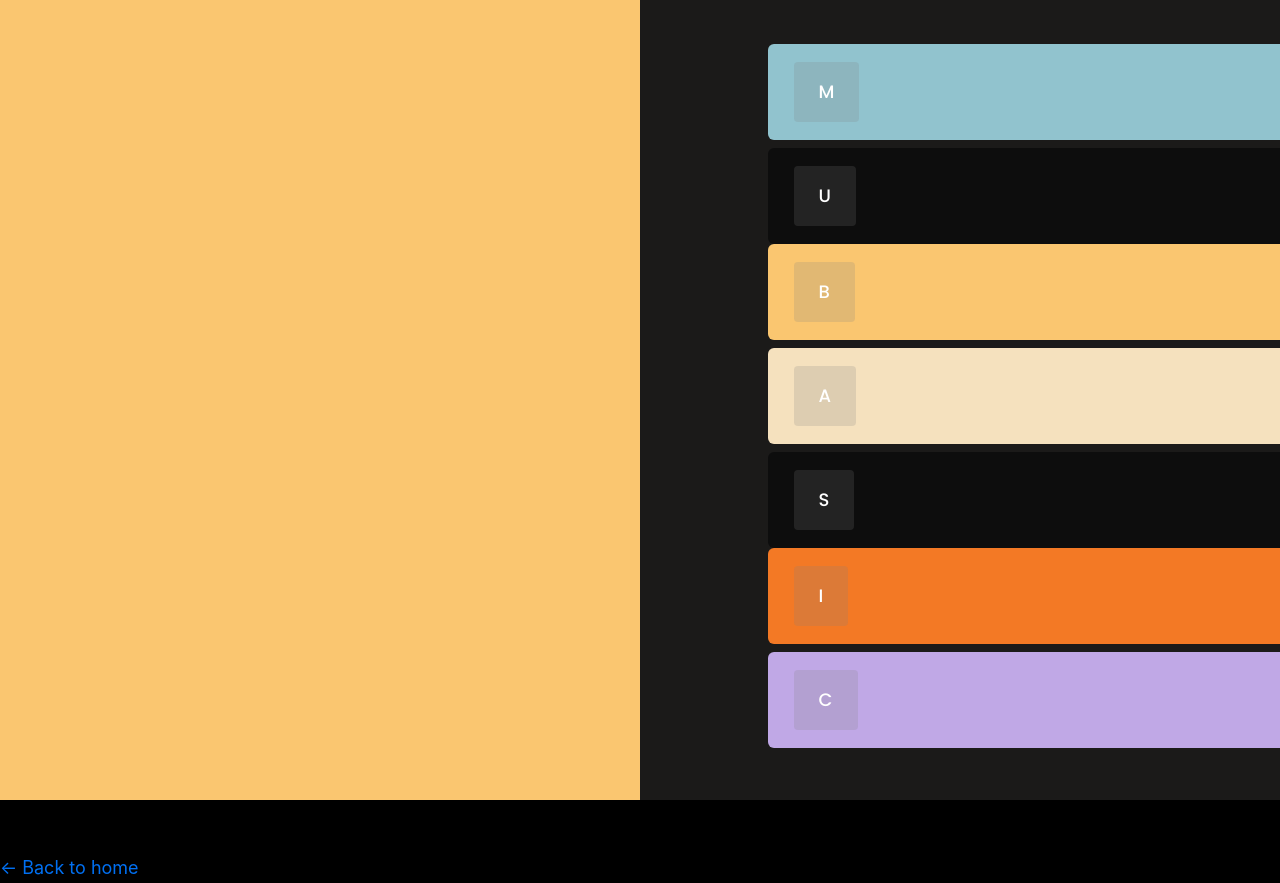
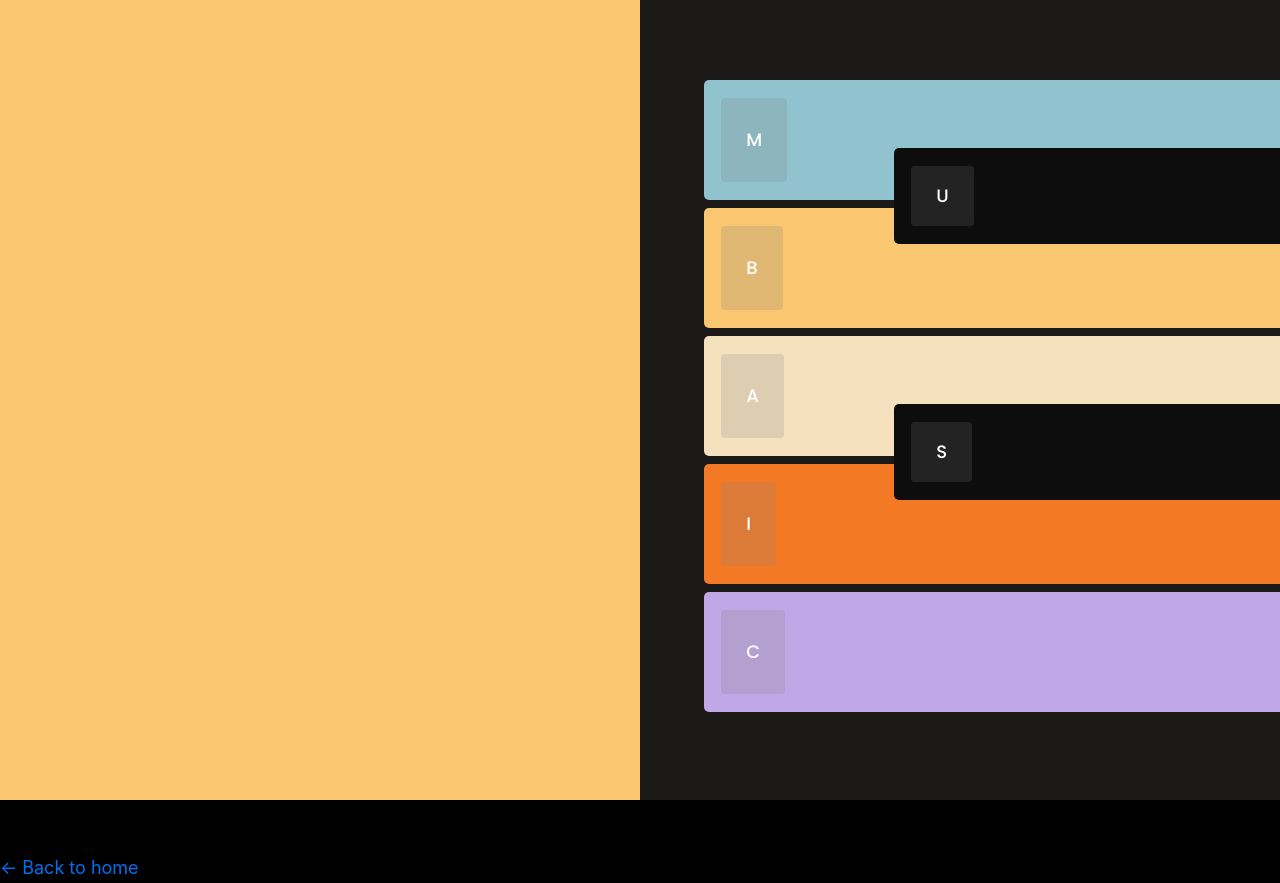
Before and after one commit to waynecen/lets-code, a Next.js app: page /pens/mubasic in a window 1280 px wide. Built offline with nearby package versions, Linux system fonts and the light colour scheme.

Commit message:
Add variables, update position of black keys

```diff
--- a/components/PianoKey.tsx
+++ b/components/PianoKey.tsx
@@ -3,13 +3,23 @@ import { pianoKeyData } from "../data/pianoKeyData.tsx";
 
 export default function PianoKey() {
 	const pianoKeys = pianoKeyData.map((key, index) => {
-		return (
+		return key.isColor ? (
 			<div
 				key={index}
-				className={key.isColor ? styles.colorKey : styles.blackKey}
+				className={styles.colorKey}
 				style={{ backgroundColor: key.backgroundColor }}
 			>
 				<p className={styles.letterBox}>{key.letter}</p>
+			</div>
+		) : (
+			<div className={styles.wrapper}>
+				<div
+					key={index}
+					className={styles.blackKey}
+					style={{ backgroundColor: key.backgroundColor }}
+				>
+					<p className={styles.letterBox}>{key.letter}</p>
+				</div>
 			</div>
 		);
 	});
--- a/components/pianokey.module.scss
+++ b/components/pianokey.module.scss
@@ -1,26 +1,30 @@
 @import url("https://fonts.googleapis.com/css2?family=Poppins:wght@500&display=swap");
+@import "../styles/variables.module.scss";
+
+.wrapper {
+	position: relative;
+	width: 100%;
+}
 
 .colorKey,
 .blackKey {
-	border-top-left-radius: 6px;
-	border-bottom-left-radius: 6px;
+	display: flex;
+	width: 100%;
+	border-top-left-radius: 5px;
+	border-bottom-left-radius: 5px;
+	margin-bottom: 8px;
 }
 
 .colorKey {
-	display: flex;
-	align-content: center;
-	margin-bottom: 8px;
-	width: 100%;
-	color: black;
-	font-size: 16px;
-	height: 12vh;
+	height: $colorKey-size;
 	background-color: white;
 }
 
 .blackKey {
-	display: flex;
-	width: 100%;
-	height: 12vh;
+	position: absolute;
+	top: $blackKey-size/-1.6;
+	left: 33%;
+	height: $blackKey-size;
 	background-color: black;
 }
 
@@ -31,7 +35,7 @@
 	display: flex;
 	justify-content: center;
 	align-items: center;
-	margin-left: 5%;
+	margin-left: 3%;
 	padding: 25px;
 	background-color: rgba(126, 126, 126, 0.2);
 	border-radius: 4px;
--- a/styles/Mubasic.module.scss
+++ b/styles/Mubasic.module.scss
@@ -2,6 +2,7 @@
 
 .demo {
 	display: flex;
+	overflow-x: hidden;
 }
 
 .title {
@@ -31,5 +32,5 @@
 	flex-direction: column;
 	justify-content: center;
 	align-items: center;
-	margin-left: 20%;
+	margin-left: 10%;
 }
--- a/styles/variables.module.scss
+++ b/styles/variables.module.scss
@@ -1,2 +1,7 @@
+// accents
 $primary-color: #fac670;
 $secondary-color: #1b1a19;
+
+// piano keys
+$colorKey-size: 15vh;
+$blackKey-size: 12vh;
```
